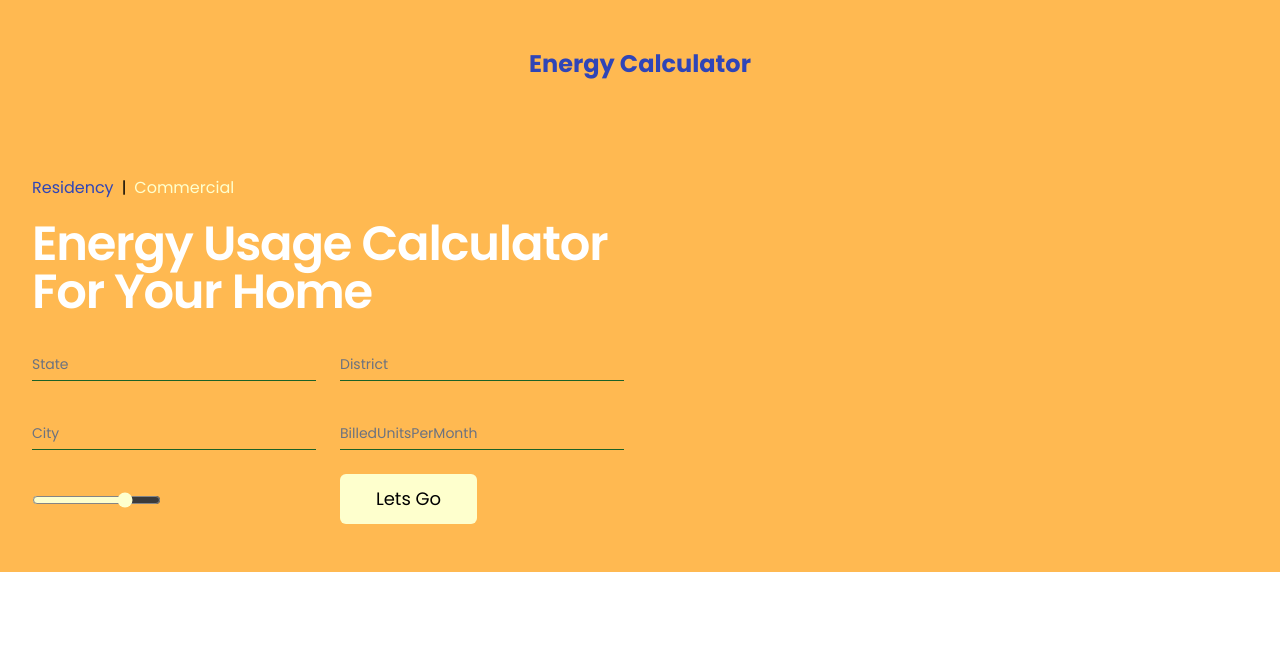
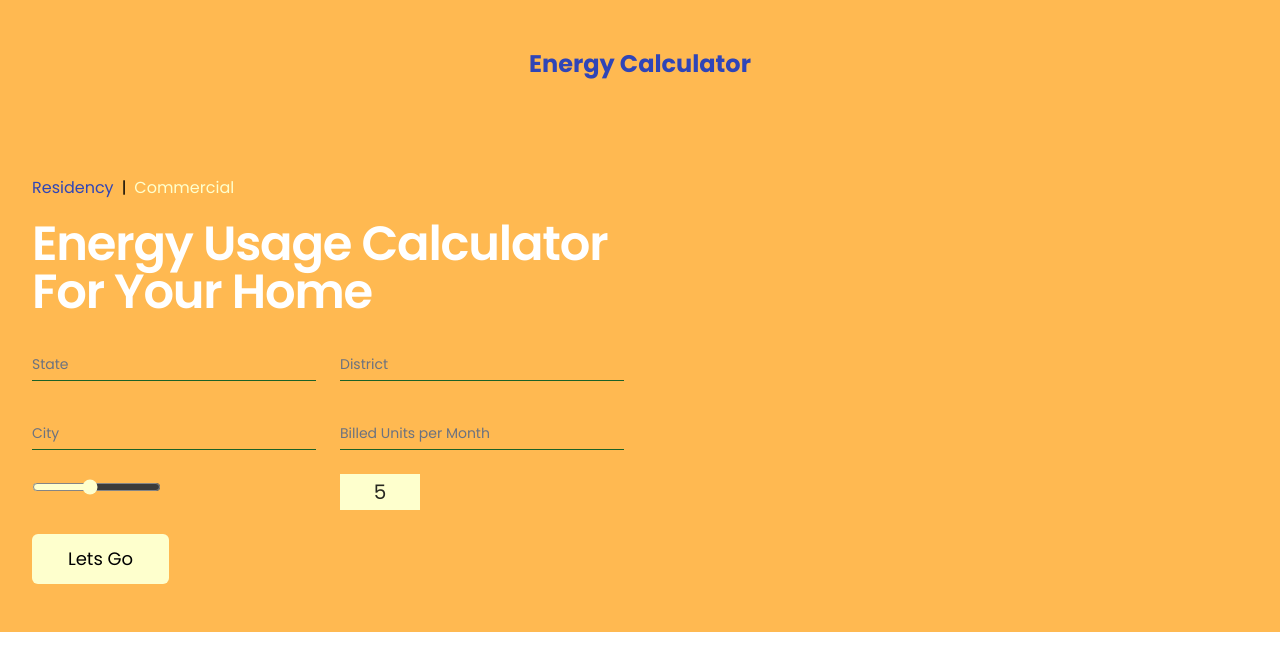
Before and after one commit to Raiyan109/vedic-energie-new, a React (Vite) app: page /calcStep1 in a window 1280 px wide. Shown: the top 670 px of the page. Built offline with nearby package versions, Linux system fonts and the light colour scheme.

Commit message:
rangeslide initial setup, separate component for rangeslider and passed data as props

```diff
--- a/src/App.jsx
+++ b/src/App.jsx
@@ -1,6 +1,7 @@
 import { RouterProvider } from 'react-router-dom'
 import routes from './routes/routes'
 import styled from 'styled-components';
+import CalcProvider from './context/CalcProvider';
 
 
 const Container = styled.div`
@@ -8,9 +9,11 @@ const Container = styled.div`
 
 function App() {
   return (
-    <Container>
-      <RouterProvider router={routes} />
-    </Container>
+    <CalcProvider>
+      <Container>
+        <RouterProvider router={routes} />
+      </Container>
+    </CalcProvider>
   )
 }
 
--- a/src/components/CalculateButton.jsx
+++ b/src/components/CalculateButton.jsx
@@ -1,7 +1,8 @@
-import React from 'react';
+import React, { useState } from 'react';
 import { Link } from 'react-router-dom';
 
 const CalculateButton = () => {
+    const [goToCalc, setGoToCalc] = useState(false)
     return (
         <div>
             <Link to='/calcStep1'>
--- a/src/components/Calculation.jsx
+++ b/src/components/Calculation.jsx
@@ -1,10 +1,15 @@
-import React from 'react';
+import React, { forwardRef, useState } from 'react';
 import { Link } from 'react-router-dom';
 import LetsGoButton from './LetsGoButton';
+import RangeSlider from './RangeSlider';
 
-const Calculation = () => {
+const Calculation = ({ ref }) => {
+    const [value, setValue] = useState(5)
+    const handleRange = (e) => {
+        setValue(e.target.value)
+    }
     return (
-        <div>
+        <div ref={ref}>
             <section className="bg-orange">
                 <div className="container max-w-xl p-6 py-12 mx-auto space-y-24 lg:px-8 lg:max-w-7xl">
                     <div>
@@ -64,19 +69,15 @@ const Calculation = () => {
                                         style={{ background: 'transparent' }}
                                         type="dropdown"
                                         id="BilledUnitsPerMonth"
-                                        placeholder="BilledUnitsPerMonth"
+                                        placeholder="Billed Units per Month"
                                         className="peer h-8 w-full border-none p-0 placeholder-transparent focus:border-transparent focus:outline-none focus:ring-0 sm:text-sm"
                                     />
                                 </label>
 
                                 {/* Slider range */}
-                                <fieldset className="flex flex-nowrap items-center max-w-xs space-x-2 dark:text-gray-100">
-                                    <label for="No of people in your home">
-                                        <input id="slider" type="range" value="75" className="w-full h-2 rounded-lg cursor-pointer accent-lightYellow" />
-                                    </label>
+                                <RangeSlider value={value} handleRange={handleRange} />
 
-                                </fieldset>
-
+                                <div className='w-20 h-9 bg-lightYellow flex justify-center items-center text-xl text-rgbaHeader'>{value}</div>
                                 <LetsGoButton />
                             </div>
                         </div>
@@ -89,4 +90,4 @@ const Calculation = () => {
     );
 };
 
-export default Calculation;
+export default forwardRef(Calculation);
--- /dev/null
+++ b/src/components/RangeSlider.jsx
@@ -0,0 +1,20 @@
+import React from 'react';
+
+const RangeSlider = ({ value, handleRange }) => {
+    return (
+        <div>
+            <fieldset className="flex flex-nowrap items-center max-w-xs space-x-2 dark:text-gray-100">
+                <label for="No of people in your home">
+                    <input id="slider" type="range"
+                        min='1'
+                        max='10'
+                        defaultValue={value}
+                        onChange={handleRange}
+                        className="w-full h-2 rounded-lg cursor-pointer accent-lightYellow" />
+                </label>
+            </fieldset>
+        </div>
+    );
+};
+
+export default RangeSlider;
--- /dev/null
+++ b/src/context/CalcProvider.jsx
@@ -0,0 +1,24 @@
+import React, { createContext, useContext, useState } from 'react';
+
+const CALC_CONTEXT = createContext()
+
+const CalcProvider = ({ children }) => {
+    const [goToCalc, setGoToCalc] = useState(false)
+
+    const value = {
+        goToCalc,
+        setGoToCalc
+    }
+    return (
+        <CALC_CONTEXT.Provider value={value}>
+            {children}
+        </CALC_CONTEXT.Provider>
+    );
+};
+
+export const useCalc = () => {
+    const context = useContext(CALC_CONTEXT)
+    return context
+}
+
+export default CalcProvider;
--- a/src/pages/EnergyCalculation.jsx
+++ b/src/pages/EnergyCalculation.jsx
@@ -1,14 +1,19 @@
-import React, { useReducer, useState } from 'react';
+import React, { useReducer, useRef, useState } from 'react';
 import Header from '../components/Header';
 import Footer from '../components/Footer';
 import CircleProgressBar from '../components/CircleProgressBar';
 import CalculateButton from '../components/CalculateButton';
-
+import Calculation from '../components/Calculation';
+import { useCalc } from '../context/CalcProvider';
 
 const EnergyCalculation = () => {
+    const { goToCalc, setGoToCalc } = useCalc()
 
-
-
+    const ref = useRef(null)
+    const handleGoToCalcPage = () => {
+        setGoToCalc(prevState => !prevState)
+        ref.current?.scrollIntoView({ behavior: 'smooth' })
+    }
     return (
         <div >
             <Header />
@@ -22,7 +27,10 @@ const EnergyCalculation = () => {
                             <p className="mt-6 mb-8 text-lg sm:mb-12">You can have an estimate about your energy bills according to your usage
                             </p>
 
-                            <CalculateButton />
+                            <button
+                                onClick={handleGoToCalcPage}
+                                className='w-[137px] h-[50px] bg-orange rounded-md lg:text-[18px] md:text-sm sm:text-[18px] hover:bg-lightYellow hover:text-orange hover:transition-all'>Calculate</button>
+                            {/* <CalculateButton /> */}
                         </div>
                         <div className="flex items-center justify-center p-6 mt-8 lg:mt-0 h-72 sm:h-80 lg:h-96 xl:h-112 2xl:h-128">
                             <CircleProgressBar className="object-contain h-72 sm:h-80 lg:h-96 xl:h-112 2xl:h-128" />
@@ -30,6 +38,10 @@ const EnergyCalculation = () => {
                     </div>
                 </div>
             </div>
+
+            <div>
+                {goToCalc ? <Calculation ref={ref} /> : ''}
+            </div>
             <Footer />
         </div>
     );
--- /dev/null
+++ b/src/state/CalcState/actionTypes.jsx
@@ -0,0 +1 @@
+export const actionTypes = {}
--- /dev/null
+++ b/src/state/CalcState/calcReducer.jsx
@@ -0,0 +1,7 @@
+export const initialState = {
+
+}
+
+export const CalcReducer = (state, action) => {
+
+}
```
